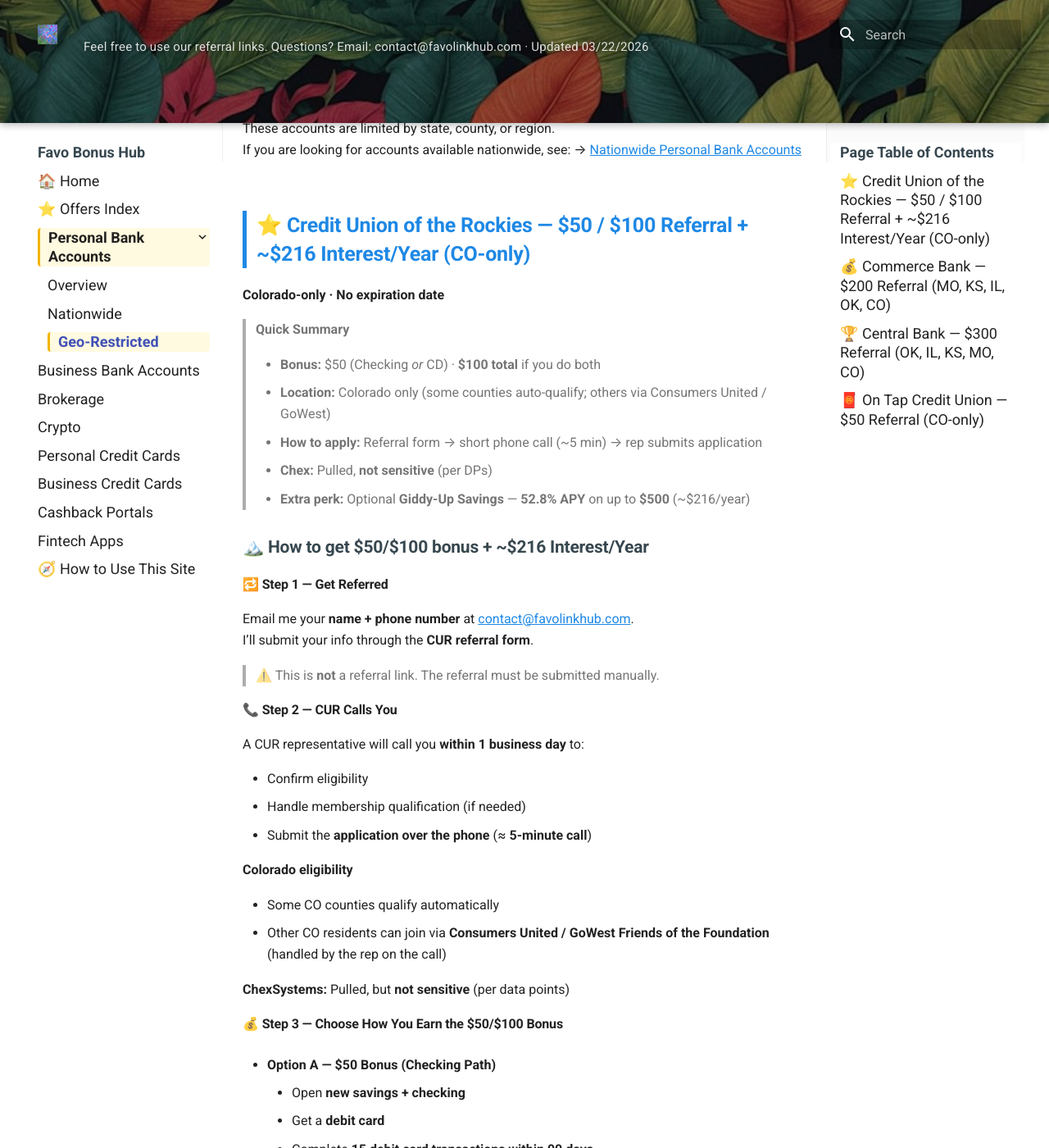
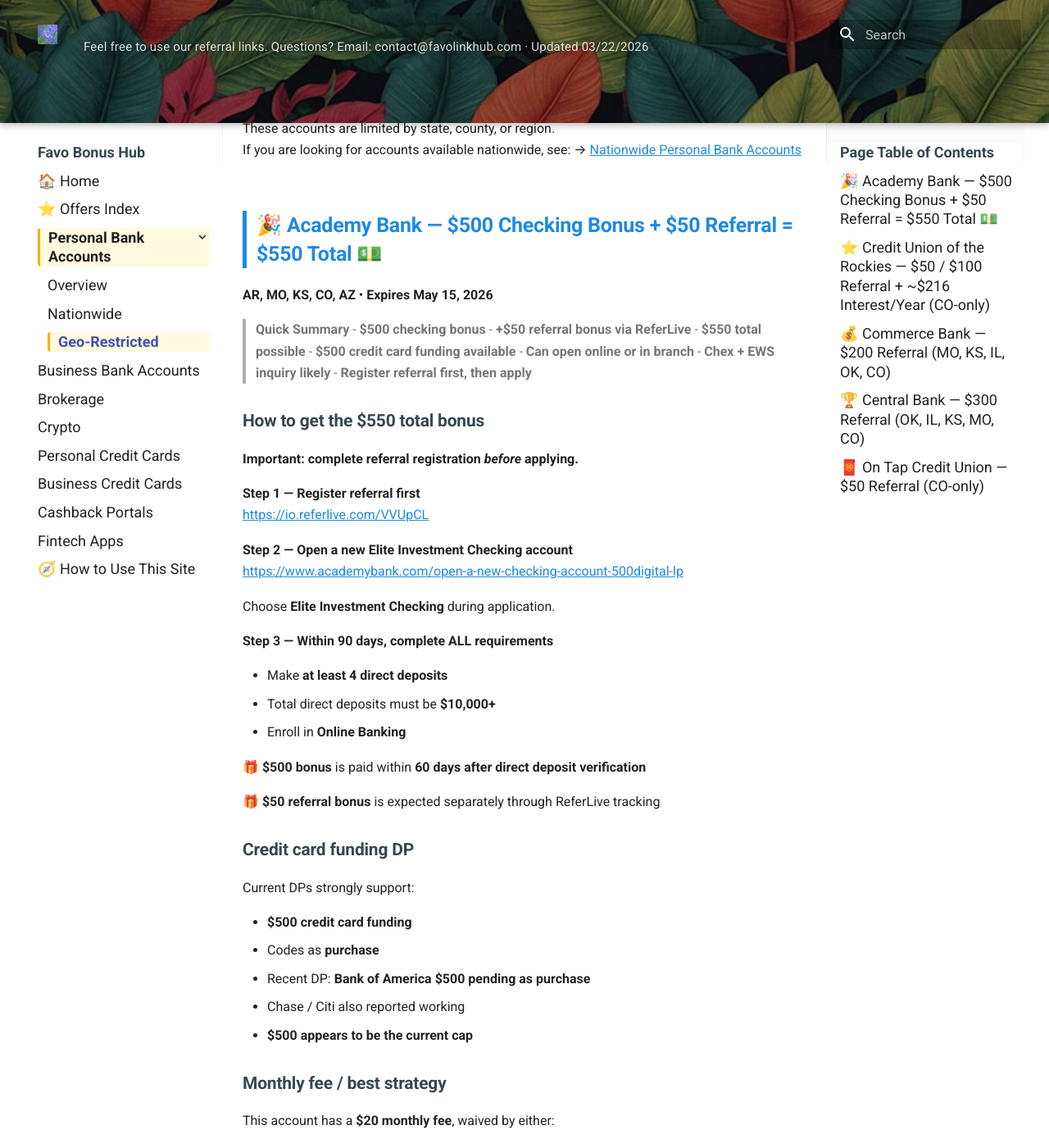
Before and after one commit to whispersofzephyr/favolinkhub-site, an MkDocs documentation site: the page built from docs/personal-bank-geo.md, in a window 1280 px wide and 1400 px high, scrolled down 233 px. Shown: the whole window at 82% size. Built offline with MkDocs 1.6.1 and Material for MkDocs 9.7.7, drawn with Linux system fonts in a browser that asks for light colours; some of the changed text lies outside the part shown.

Commit message:
Add Academy Bank $500 bonus details to documentation
Added details about Academy Bank's $500 checking bonus and referral process, including requirements and strategies for account maintenance.

```diff
--- a/docs/personal-bank-geo.md
+++ b/docs/personal-bank-geo.md
@@ -5,6 +5,84 @@
 These accounts are limited by state, county, or region.
 If you are looking for accounts available nationwide, see:
 → [Nationwide Personal Bank Accounts](../personal-bank-nationwide/)
+
+<a id="academy-bank-500-referral"></a>
+## 🎉 Academy Bank — $500 Checking Bonus + $50 Referral = $550 Total 💵
+**AR, MO, KS, CO, AZ** • **Expires May 15, 2026**
+
+> **Quick Summary**
+> - **$500 checking bonus**
+> - **+$50 referral bonus via ReferLive**
+> - **$550 total possible**
+> - **$500 credit card funding available**
+> - **Can open online or in branch**
+> - **Chex + EWS inquiry likely**
+> - **Register referral first, then apply**
+
+### How to get the $550 total bonus
+**Important: complete referral registration *before* applying.**
+
+**Step 1 — Register referral first**
+[https://io.referlive.com/VVUpCL](https://io.referlive.com/VVUpCL)
+
+**Step 2 — Open a new Elite Investment Checking account**
+[https://www.academybank.com/open-a-new-checking-account-500digital-lp](https://www.academybank.com/open-a-new-checking-account-500digital-lp)
+
+Choose **Elite Investment Checking** during application.
+
+**Step 3 — Within 90 days, complete ALL requirements**
+
+- Make **at least 4 direct deposits**
+- Total direct deposits must be **$10,000+**
+- Enroll in **Online Banking**
+
+🎁 **$500 bonus** is paid within **60 days after direct deposit verification**
+
+🎁 **$50 referral bonus** is expected separately through ReferLive tracking
+
+### Credit card funding DP
+Current DPs strongly support:
+
+- **$500 credit card funding**
+- Codes as **purchase**
+- Recent DP: **Bank of America $500 pending as purchase**
+- Chase / Citi also reported working
+- **$500 appears to be the current cap**
+
+### Monthly fee / best strategy
+This account has a **$20 monthly fee**, waived by either:
+
+- Maintain **$5,000 daily balance**
+- OR **$10,000 average balance**
+
+**Best practical strategy for churners:**
+
+- Most people simply **eat the $20 fee for 4–5 months**
+- Faster and more capital-efficient than parking $5k
+
+### Important notes
+
+- **ChexSystems + EWS are both used**
+- In-state approvals in **Colorado / Missouri / Arizona** look strong
+- OOS also possible but less predictable
+- Several DPs confirm **branch openings can still receive the $500 bonus**
+- Banker may need to **manually attach SUB in branch**
+- No promo code required from the bonus landing page
+- Referral requires **same name / email / phone** as ReferLive registration
+
+### Why this one is attractive
+Even after paying a few monthly fees:
+
+- $500 SUB
+- +$50 referral
+- +$500 credit card spend
+- realistic net around **$450–$550**
+
+Excellent current regional bank churn option, especially for **Colorado churners**.
+
+--8<-- "snippets/back-to-list.md"
+
+---
 
 <a id="cu-of-the-rockies"></a>
 ## ⭐ Credit Union of the Rockies — $50 / $100 Referral + ~$216 Interest/Year (CO-only)
```
